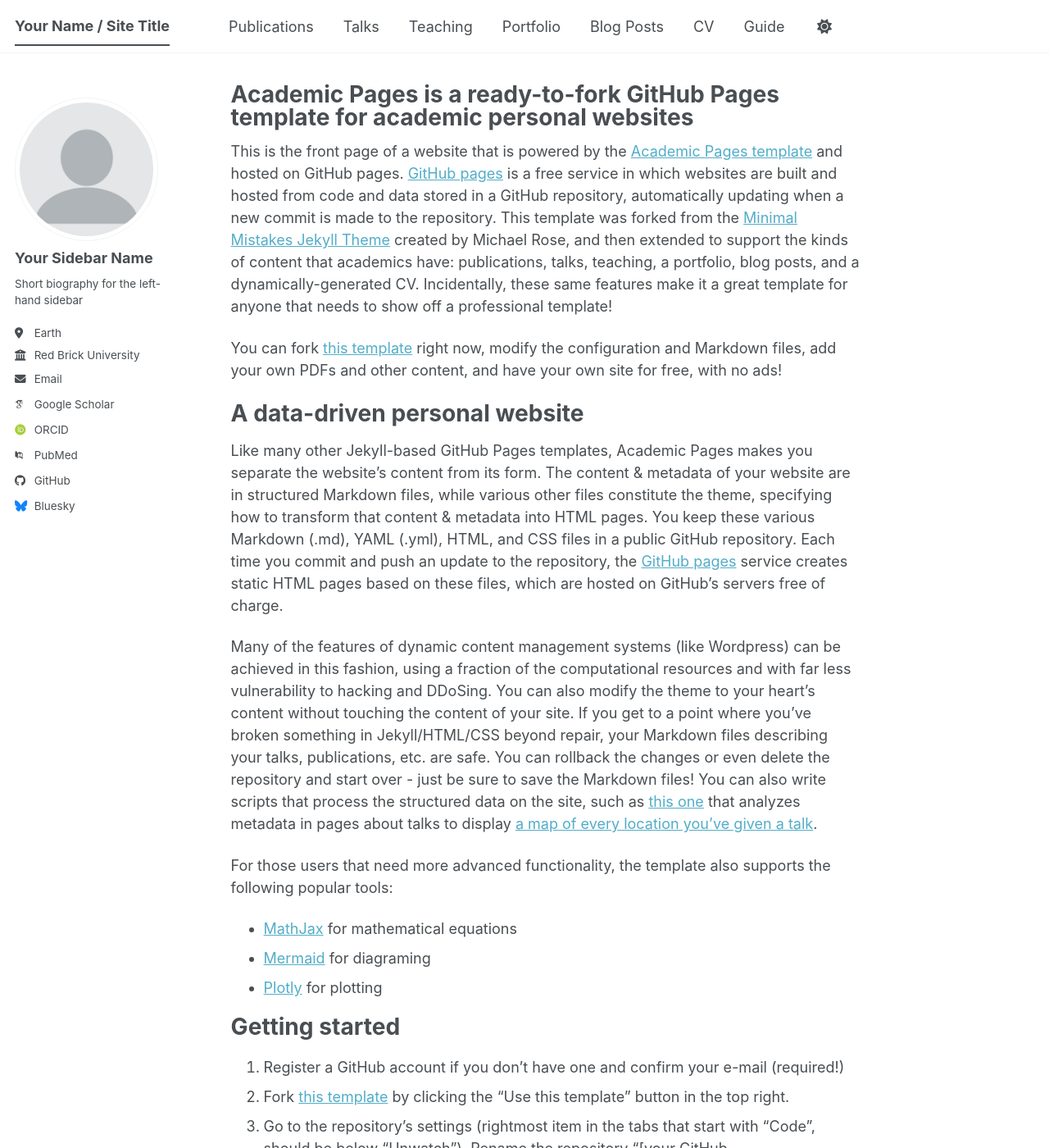
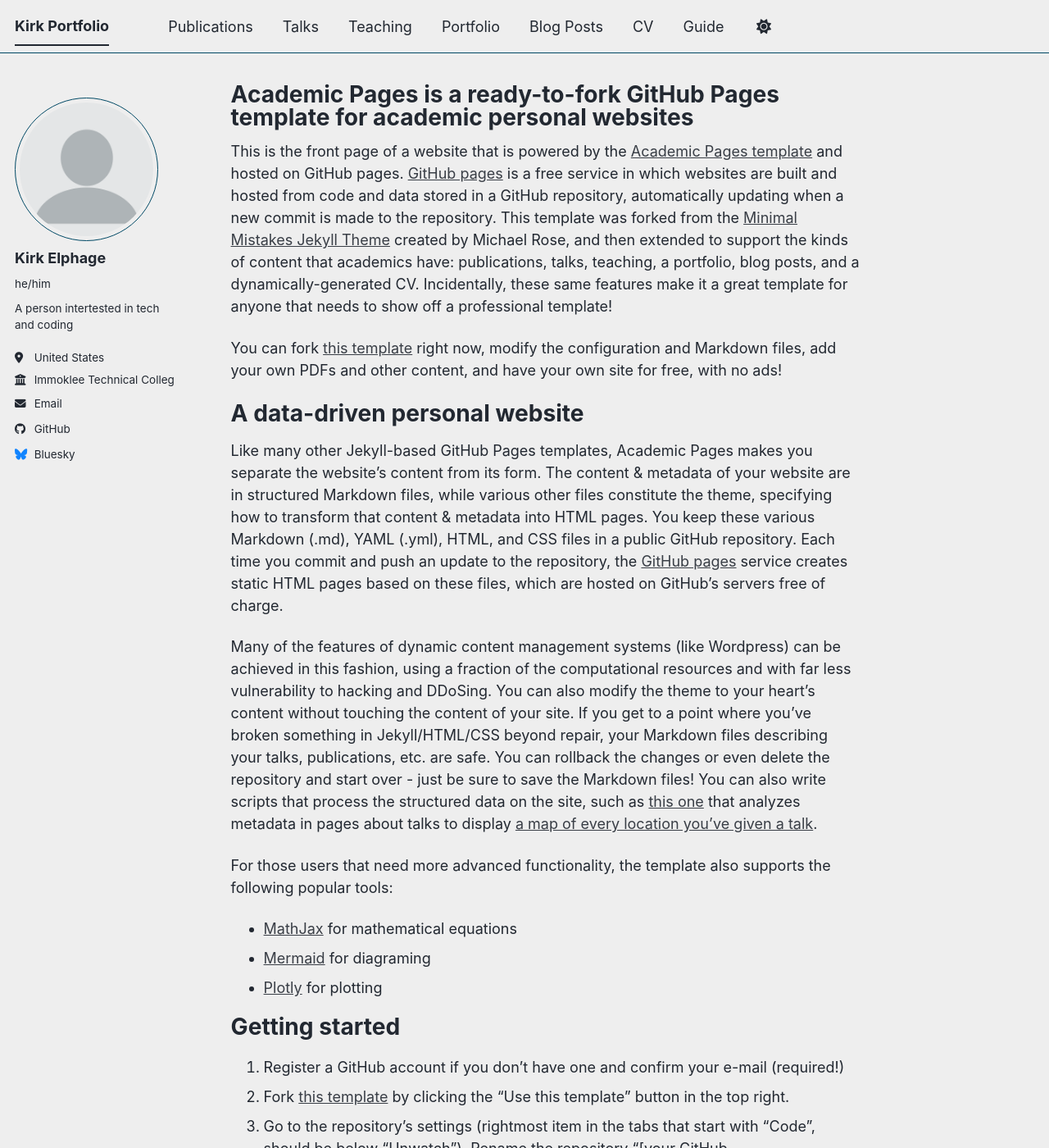
Before and after one commit to 10-0-10/10-0-10.github.com, a Jekyll site: the page built from _pages/about.md, in a window 1280 px wide and 1400 px high. Shown: the whole window at 82% size. Built offline with Jekyll 4.4.1, drawn with Linux system fonts in a browser that asks for light colours; some web fonts are replaced; a script bundle is joined from its source files by our own code; library files that are not in the unit come from our copies; some of the changed text lies outside the part shown.

Commit message:
Update _config.yml

```diff
--- a/_config.yml
+++ b/_config.yml
@@ -8,15 +8,15 @@
 
 # Basic Site Settings
 locale                   : "en-US"
-site_theme               : "default" # The available themes options are "default", "air", "sunrise", "mint", "dirt" and "contrast"
-title                    : "Your Name / Site Title"
+site_theme               : "air" # The available themes options are "default", "air", "sunrise", "mint", "dirt" and "contrast"
+title                    : "Kirk Portfolio"
 title_separator          : "-"
-name                     : &name "Your Name"
-description              : &description "Your Name's academic portfolio"   # Update this with a general description of your site, this is the default if not overridden by a page
+name                     : &name "Kirk Elphage"
+description              : &description "This site contains most info of me for employers to look at to judge"   # Update this with a general description of your site, this is the default if not overridden by a page
 url                      : https://academicpages.github.io # The base hostname & protocol for your site e.g. "https://[your GitHub username].github.io",
                                                            # or if you already have some other page hosted on Github then use "https://[your GitHub username].github.io/[Your Repo Name]"
 baseurl                  : "" # the subpath of your site, e.g. "/blog"
-repository               : "academicpages/academicpages.github.io"
+repository               : "10-0-10/10-0-10.github.io"
 
 # Site Author - The following control what appear as part of the author content on the side bar.
 #               If a field is blank the icon and link will not appear, otherwise it will be shown.
@@ -24,35 +24,21 @@
 author:
   # Biographic information
   avatar           : "profile.png"
-  name             : "Your Sidebar Name"
-  pronouns         : # example: "she/her"
-  bio              : "Short biography for the left-hand sidebar"
-  location         : "Earth"
-  employer         : "Red Brick University"
+  name             : "Kirk Elphage"
+  pronouns         : "he/him"
+  bio              : "A person intertested in tech and coding"
+  location         : "United States"
+  employer         : "Immoklee Technical College"
   uri              : # URL
-  email            : "none@example.org"
-
-  # Academic websites
-  academia         : # URL
-  arxiv            : # URL - Update with the correct link to your profile
-  googlescholar    : "https://scholar.google.com/citations?user=PS_CX0AAAAAJ"
-  inspire-hep      : # URL
-  impactstory      : # URL
-  orcid            : "https://orcid.org/yourorcidurl"
-  semantic         : # URL
-  ssrn             : # URL
-  pubmed           : "https://www.ncbi.nlm.nih.gov/pubmed/?term=john+snow"
-  researchgate     : # URL
-  scopus           : # URL
-  zotero           : # URL
+  email            : "kirkelphage@yahoo.com"
 
 
   # Repositories and software development
-  bitbucket        : # Username - Update with your username on the site
-  codepen          : # Username
-  dribbble         : # Username
+  bitbucket        : # 10-0-10 - Update with your username on the site
+  codepen          : # 10-0-10
+  dribbble         : # 10-0-10
   github           : "academicpages"
-  kaggle           : # Username
+  kaggle           : # 10-0-10
   stackoverflow    : # User number or user number and name (i.e., use "1" or "1/jeff-atwood")
 
   # Social media
```
